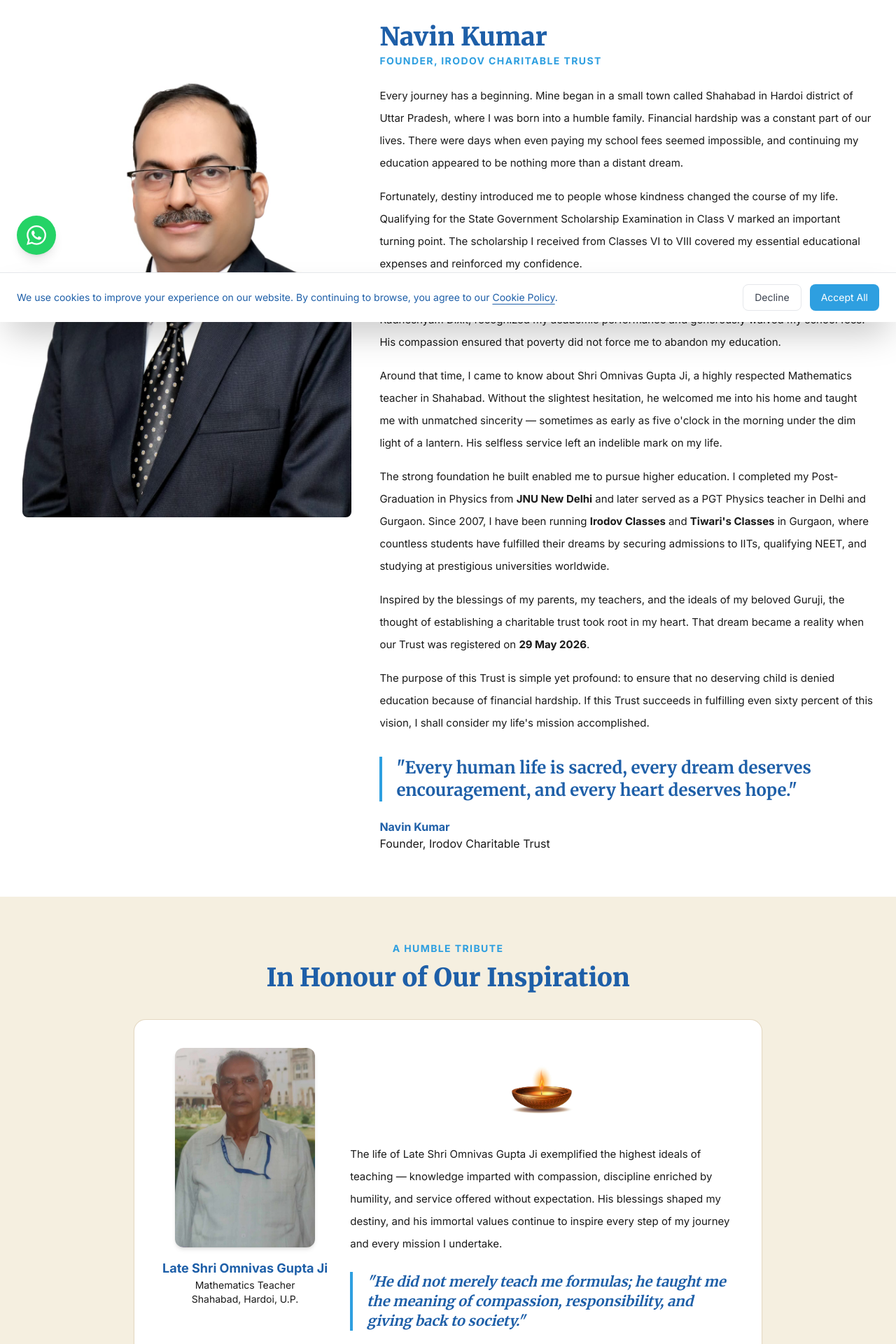
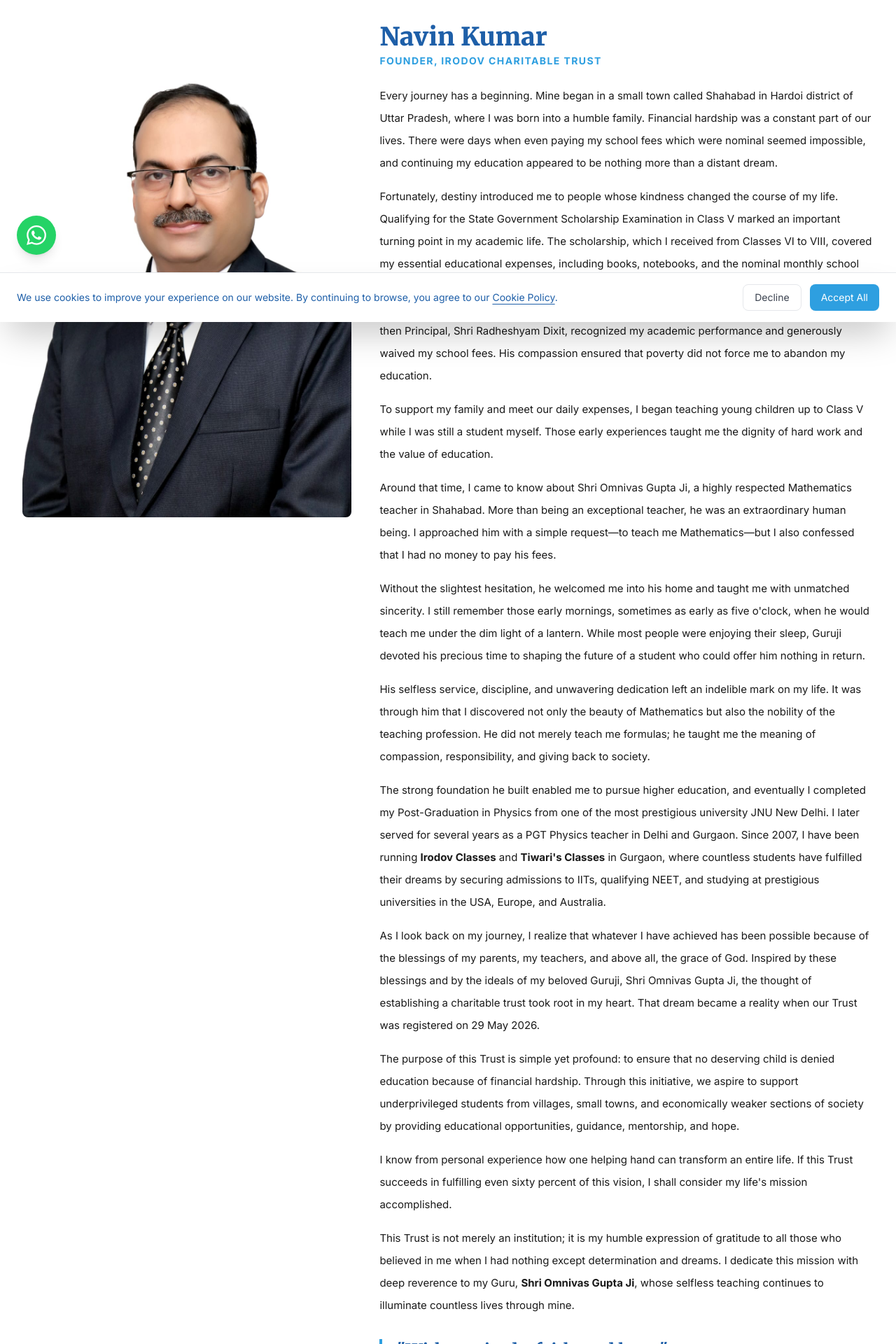
Before and after one commit to Rishabh-Rishilya/IrodovCharitableTrust, a Next.js app: page /about/founder in a window 1280 px wide. Shown: the part 340-2260 px from the top of the page at 70% size. Built offline with nearby package versions, Linux system fonts and the light colour scheme.

Commit message:
Added some changes in founder bio

```diff
--- a/app/about/founder/page.tsx
+++ b/app/about/founder/page.tsx
@@ -13,19 +13,27 @@ export default function FounderPage() {
           <h2 className="font-display text-4xl font-black text-primary">Navin Kumar</h2>
           <p className="mt-1 text-sm font-bold text-accent uppercase tracking-widest">Founder, Irodov Charitable Trust</p>
           <div className="mt-6 space-y-4 leading-8 text-[#1a1a1a] text-[15px]">
-            <p>Every journey has a beginning. Mine began in a small town called Shahabad in Hardoi district of Uttar Pradesh, where I was born into a humble family. Financial hardship was a constant part of our lives. There were days when even paying my school fees seemed impossible, and continuing my education appeared to be nothing more than a distant dream.</p>
-            <p>Fortunately, destiny introduced me to people whose kindness changed the course of my life. Qualifying for the State Government Scholarship Examination in Class V marked an important turning point. The scholarship I received from Classes VI to VIII covered my essential educational expenses and reinforced my confidence.</p>
-            <p>When I took admission to Adarsh Rashtriya Inter College in Class IX, the then Principal, Shri Radheshyam Dixit, recognized my academic performance and generously waived my school fees. His compassion ensured that poverty did not force me to abandon my education.</p>
-            <p>Around that time, I came to know about Shri Omnivas Gupta Ji, a highly respected Mathematics teacher in Shahabad. Without the slightest hesitation, he welcomed me into his home and taught me with unmatched sincerity — sometimes as early as five o'clock in the morning under the dim light of a lantern. His selfless service left an indelible mark on my life.</p>
-            <p>The strong foundation he built enabled me to pursue higher education. I completed my Post-Graduation in Physics from <strong>JNU New Delhi</strong> and later served as a PGT Physics teacher in Delhi and Gurgaon. Since 2007, I have been running <strong>Irodov Classes</strong> and <strong>Tiwari's Classes</strong> in Gurgaon, where countless students have fulfilled their dreams by securing admissions to IITs, qualifying NEET, and studying at prestigious universities worldwide.</p>
-            <p>Inspired by the blessings of my parents, my teachers, and the ideals of my beloved Guruji, the thought of establishing a charitable trust took root in my heart. That dream became a reality when our Trust was registered on <strong>29 May 2026</strong>.</p>
-            <p>The purpose of this Trust is simple yet profound: to ensure that no deserving child is denied education because of financial hardship. If this Trust succeeds in fulfilling even sixty percent of this vision, I shall consider my life's mission accomplished.</p>
+            <p>Every journey has a beginning. Mine began in a small town called Shahabad in Hardoi district of Uttar Pradesh, where I was born into a humble family. Financial hardship was a constant part of our lives. There were days when even paying my school fees which were nominal seemed impossible, and continuing my education appeared to be nothing more than a distant dream.</p>
+            <p>Fortunately, destiny introduced me to people whose kindness changed the course of my life.
+              Qualifying for the State Government Scholarship Examination in Class V marked an important turning point in my academic life. The scholarship, which I received from Classes VI to VIII, covered my essential educational expenses, including books, notebooks, and the nominal monthly school fees. Beyond financial support, it reinforced my confidence and strengthened my commitment to academic excellence.  Later, when I took admission to Adarsh Rashtriya Inter Collegein IX class , the then Principal, Shri Radheshyam Dixit, recognized my academic performance and generously waived my school fees. His compassion ensured that poverty did not force me to abandon my education.</p>
+            <p>To support my family and meet our daily expenses, I began teaching young children up to Class V while I was still a student myself. Those early experiences taught me the dignity of hard work and the value of education.</p>
+            <p>Around that time, I came to know about Shri Omnivas Gupta Ji, a highly respected Mathematics teacher in Shahabad. More than being an exceptional teacher, he was an extraordinary human being. I approached him with a simple request—to teach me Mathematics—but I also confessed that I had no money to pay his fees.</p>
+            <p>Without the slightest hesitation, he welcomed me into his home and taught me with unmatched sincerity. I still remember those early mornings, sometimes as early as five o'clock, when he would teach me under the dim light of a lantern. While most people were enjoying their sleep, Guruji devoted his precious time to shaping the future of a student who could offer him nothing in return.</p>
+            <p>His selfless service, discipline, and unwavering dedication left an indelible mark on my life. It was through him that I discovered not only the beauty of Mathematics but also the nobility of the teaching profession. He did not merely teach me formulas; he taught me the meaning of compassion, responsibility, and giving back to society.</p>
+            <p>The strong foundation he built enabled me to pursue higher education, and eventually I completed my Post-Graduation in Physics from one of the most prestigious university JNU New Delhi. I later served for several years as a PGT Physics teacher in Delhi and Gurgaon. Since 2007, I have been running <strong>Irodov Classes</strong> and <strong>Tiwari's Classes</strong> in Gurgaon, where countless students have fulfilled their dreams by securing admissions to IITs, qualifying NEET, and studying at prestigious universities in the USA, Europe, and Australia.</p>
+            <p>As I look back on my journey, I realize that whatever I have achieved has been possible because of the blessings of my parents, my teachers, and above all, the grace of God.
+              Inspired by these blessings and by the ideals of my beloved Guruji, Shri Omnivas Gupta Ji, the thought of establishing a charitable trust took root in my heart. That dream became a reality when our Trust was registered on 29 May 2026.</p>
+            <p>The purpose of this Trust is simple yet profound: to ensure that no deserving child is denied education because of financial hardship. Through this initiative, we aspire to support underprivileged students from villages, small towns, and economically weaker sections of society by providing educational opportunities, guidance, mentorship, and hope.</p>
+            <p>I know from personal experience how one helping hand can transform an entire life. If this Trust succeeds in fulfilling even sixty percent of this vision, I shall consider my life's mission accomplished.</p>
+            <p>This Trust is not merely an institution; it is my humble expression of gratitude to all those who believed in me when I had nothing except determination and dreams.
+              I dedicate this mission with deep reverence to my Guru, <strong>Shri Omnivas Gupta Ji</strong>, whose selfless teaching continues to illuminate countless lives through mine.</p>
           </div>
           <blockquote className="mt-8 border-l-4 border-accent pl-5 font-display text-2xl font-bold text-primary">
-            "Every human life is sacred, every dream deserves encouragement, and every heart deserves hope."
+            "With gratitude, faith, and hope"
           </blockquote>
           <p className="mt-6 font-bold text-primary">Navin Kumar</p>
-          <p className="text-[#1a1a1a]">Founder, Irodov Charitable Trust</p>
+          <p className="text-[#1a1a1a]">Founder</p>
+          <p className="text-[#1a1a1a]">Irodov Charitable Trust</p>
         </div>
       </section>
 
```
